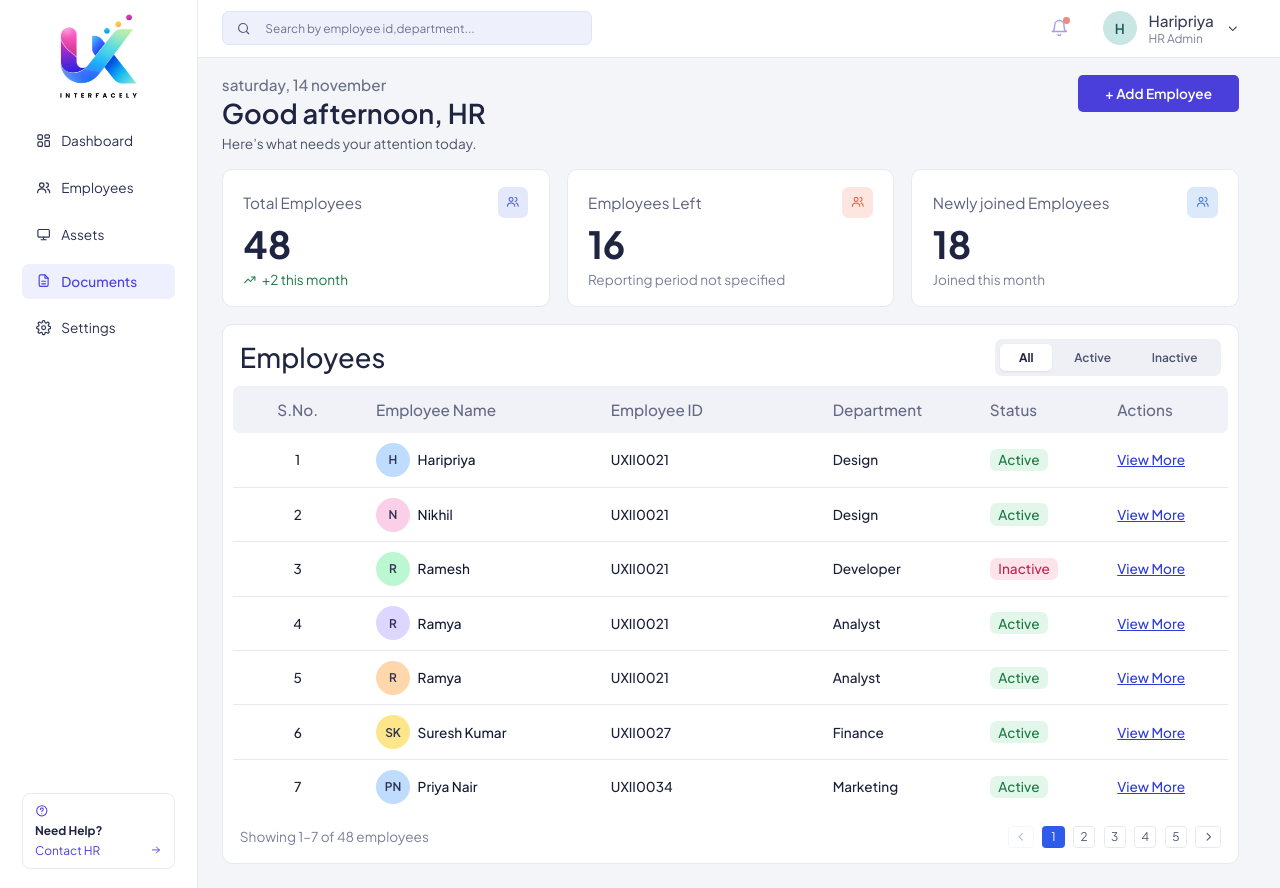
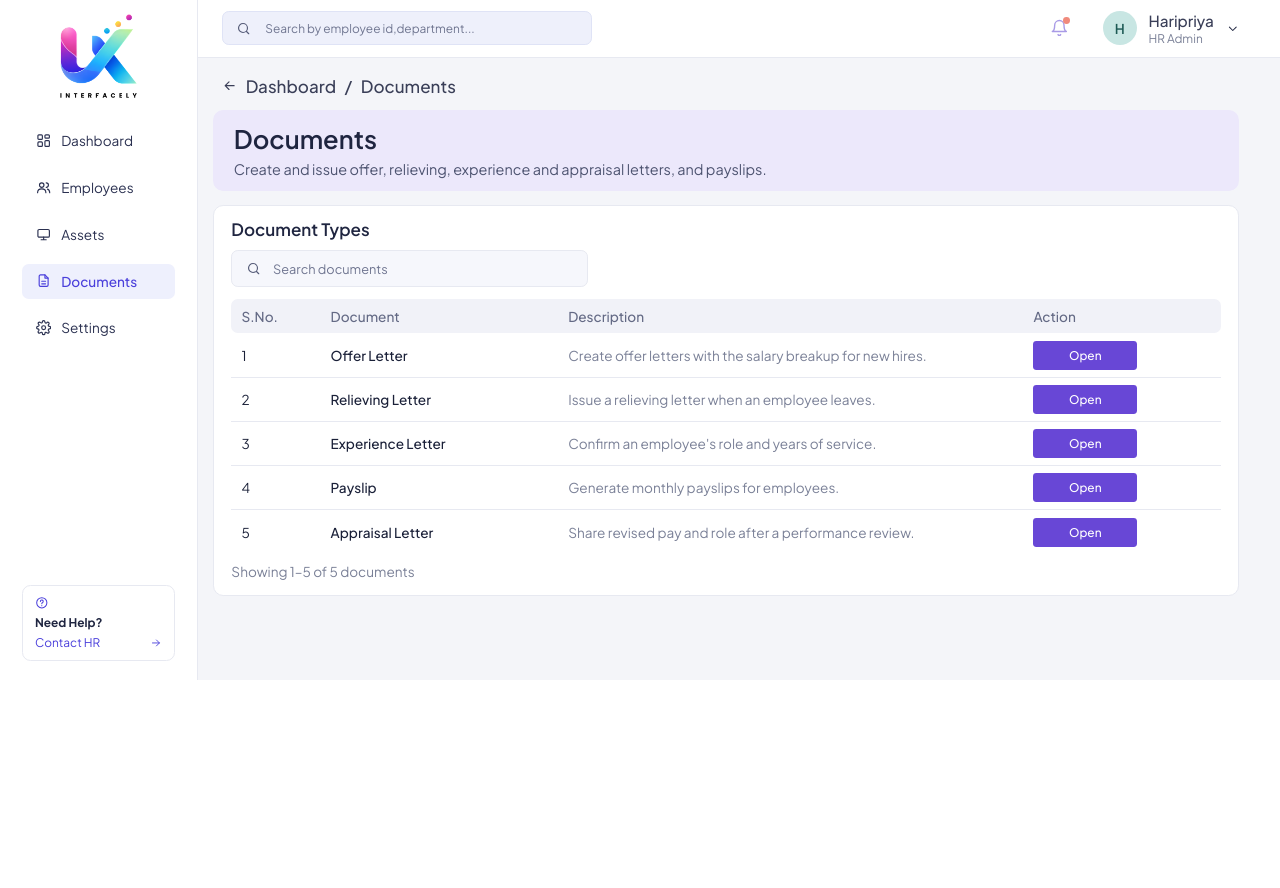
Before and after one commit to prathyusha-ux/hr-dashboard, a React (Vite) app in the folder hr-dashboard/: page / in a window 1280 px wide. Both pictures are taken after a click on the button "Documents". After the commit the page ends 800 px from the top, so only its background shows below. Built offline with nearby package versions, Linux system fonts and the light colour scheme.

Commit message:
documents section

```diff
--- a/hr-dashboard/src/Dashboard.jsx
+++ b/hr-dashboard/src/Dashboard.jsx
@@ -4,6 +4,7 @@ import TotalEmployees from "./TotalEmployees.jsx";
 import EmployeesLeft from "./EmployeesLeft.jsx";
 import NewlyJoined from "./NewlyJoined.jsx";
 import Assets from "./Assets.jsx";
+import Documents from "./Documents.jsx";
 
 /* ---------------------------------------------------------------
    Data
@@ -274,7 +275,7 @@ export default function Dashboard() {
               onClick={() => {
                 setActiveNav(item.label);
                 setView(
-                  item.label === "Employees" ? "employees" : item.label === "Assets" ? "assets" : "list"
+                  item.label === "Employees" ? "employees" : item.label === "Assets" ? "assets" : item.label === "Documents" ? "documents" : "list"
                 );
               }}
             >
@@ -341,6 +342,13 @@ export default function Dashboard() {
           />
         ) : view === "left" ? (
           <EmployeesLeft
+            onBack={() => {
+              setActiveNav("Dashboard");
+              goTo("list");
+            }}
+          />
+        ) : view === "documents" ? (
+          <Documents
             onBack={() => {
               setActiveNav("Dashboard");
               goTo("list");
--- /dev/null
+++ b/hr-dashboard/src/Documents.jsx
@@ -0,0 +1,181 @@
+import { useMemo, useState } from "react";
+
+/* Add the live link of each generator in `url` and its Open button will work. */
+const DOCS = [
+  { title: "Offer Letter", text: "Create offer letters with the salary breakup for new hires.", url: "" },
+  { title: "Relieving Letter", text: "Issue a relieving letter when an employee leaves.", url: "" },
+  { title: "Experience Letter", text: "Confirm an employee's role and years of service.", url: "" },
+  { title: "Payslip", text: "Generate monthly payslips for employees.", url: "" },
+  { title: "Appraisal Letter", text: "Share revised pay and role after a performance review.", url: "" },
+];
+
+const Icon = ({ children, size = 18 }) => (
+  <svg width={size} height={size} viewBox="0 0 24 24" fill="none" stroke="currentColor" strokeWidth="1.8" strokeLinecap="round" strokeLinejoin="round" aria-hidden="true">
+    {children}
+  </svg>
+);
+const ArrowLeft = () => (
+  <Icon>
+    <path d="M19 12H5M11 6l-6 6 6 6" />
+  </Icon>
+);
+const SearchIcon = () => (
+  <Icon>
+    <circle cx="11" cy="11" r="7" />
+    <path d="m20 20-3.5-3.5" />
+  </Icon>
+);
+const InfoIcon = () => (
+  <Icon>
+    <circle cx="12" cy="12" r="9" />
+    <path d="M12 11v5M12 8h.01" />
+  </Icon>
+);
+
+export default function Documents({ onBack }) {
+  const [query, setQuery] = useState("");
+  const [message, setMessage] = useState("");
+
+  const openDoc = (d) => {
+    if (d.url) {
+      setMessage("");
+      window.open(d.url, "_blank", "noopener");
+    } else {
+      setMessage(`The ${d.title} link isn't added yet. Paste its address in the url field of Documents.jsx.`);
+    }
+  };
+
+  const rows = useMemo(() => {
+    const q = query.trim().toLowerCase();
+    return DOCS.filter((d) => !q || d.title.toLowerCase().includes(q) || d.text.toLowerCase().includes(q));
+  }, [query]);
+
+  return (
+    <main className="dc-page">
+      <style>{css}</style>
+
+      <div className="dc-crumbs">
+        <button type="button" className="dc-back" onClick={onBack} aria-label="Back to dashboard">
+          <ArrowLeft />
+        </button>
+        <button type="button" className="dc-link" onClick={onBack}>
+          Dashboard
+        </button>
+        <span>/</span>
+        <span>Documents</span>
+      </div>
+
+      <section className="dc-hero">
+        <h1>Documents</h1>
+        <p>Create and issue offer, relieving, experience and appraisal letters, and payslips.</p>
+      </section>
+
+      <section className="dc-card">
+        <h2 className="dc-card-title">Document Types</h2>
+
+        <label className="dc-search">
+          <SearchIcon />
+          <input
+            type="search"
+            placeholder="Search documents"
+            value={query}
+            onChange={(e) => setQuery(e.target.value)}
+          />
+        </label>
+
+        <div className="table-scroll">
+          <table className="dc-table">
+            <thead>
+              <tr>
+                <th>S.No.</th>
+                <th>Document</th>
+                <th>Description</th>
+                <th>Action</th>
+              </tr>
+            </thead>
+            <tbody>
+              {rows.length === 0 && (
+                <tr>
+                  <td colSpan={4} className="empty">No documents match your search.</td>
+                </tr>
+              )}
+              {rows.map((d, i) => (
+                <tr key={d.title}>
+                  <td>{i + 1}</td>
+                  <td>{d.title}</td>
+                  <td className="dc-desc">{d.text}</td>
+                  <td>
+                    <button
+                      type="button"
+                      className="dc-open"
+                      onClick={() => openDoc(d)}
+                    >
+                      Open
+                    </button>
+                  </td>
+                </tr>
+              ))}
+            </tbody>
+          </table>
+        </div>
+
+        <p className="dc-showing">
+          {rows.length === 0 ? "Showing 0 documents" : `Showing 1–${rows.length} of ${DOCS.length} documents`}
+        </p>
+      </section>
+
+      {message && (
+        <p className="dc-note" role="status">
+          <InfoIcon />
+          {message}
+        </p>
+      )}
+    </main>
+  );
+}
+
+/* Page styles. Colour variables and base table styles come from Dashboard.jsx. */
+const css = `
+.dc-page { padding: 20px 48px 28px 18px; display: flex; flex-direction: column; gap: 16px; }
+.dc-crumbs { display: flex; align-items: center; gap: 10px; padding-left: 10px; font-size: 20px; font-weight: 500; color: #3a3f58; }
+.dc-crumbs button { border: 0; background: transparent; padding: 0; color: inherit; font-size: inherit; font-weight: inherit; }
+.dc-back { display: grid; place-items: center; }
+.dc-link:hover { text-decoration: underline; }
+
+.dc-hero { padding: 16px 24px; background: #ece8fb; border-radius: 12px; }
+.dc-hero h1 { margin: 0; font-size: 30px; font-weight: 600; line-height: 1.2; }
+.dc-hero p { margin: 6px 0 0; font-size: 17px; color: #4d5370; }
+
+.dc-card { background: var(--surface); border: 1px solid var(--line); border-radius: 12px; padding: 14px 20px 18px; }
+.dc-card-title { margin: 0 0 12px; font-size: 20px; font-weight: 600; }
+.dc-search {
+  display: flex; align-items: center; gap: 12px; height: 44px; max-width: 420px; margin-bottom: 14px;
+  padding: 0 16px; background: #f6f7fc; border: 1px solid var(--line); border-radius: 8px; color: #555b78;
+}
+.dc-search input { flex: 1; min-width: 0; border: 0; outline: 0; background: transparent; font: inherit; font-size: 15px; color: var(--ink); }
+.dc-search input::placeholder { color: #6f7590; }
+
+.dc-table { min-width: 720px; }
+.dc-table thead th { font-size: 16px; height: 40px; padding: 0 12px; }
+.dc-table tbody td { height: 52px; padding: 0 12px; font-size: 16px; font-weight: 400; }
+.dc-table thead th:nth-child(1) { width: 9%; }
+.dc-table thead th:nth-child(2) { width: 24%; }
+.dc-table thead th:nth-child(3) { width: 47%; }
+.dc-table thead th:nth-child(4) { width: 20%; }
+.dc-table tbody td:nth-child(2) { font-weight: 500; }
+.dc-desc { color: var(--muted); }
+.dc-open {
+  width: 122px; height: 34px; background: #6847d6; color: #fff;
+  border: 0; border-radius: 4px; font-size: 14px; font-weight: 500;
+}
+.dc-open:hover { background: #5a3bc4; }
+.dc-showing { margin: 10px 0 0; font-size: 16px; color: var(--muted); }
+
+.dc-note {
+  display: flex; align-items: center; gap: 10px; margin: 0; padding: 12px 16px;
+  background: #ece8fb; border-radius: 8px; color: #4a3fdb; font-size: 15px; font-weight: 500;
+}
+@media (max-width: 720px) {
+  .dc-page { padding-left: 16px; padding-right: 16px; }
+}
+`;
```
